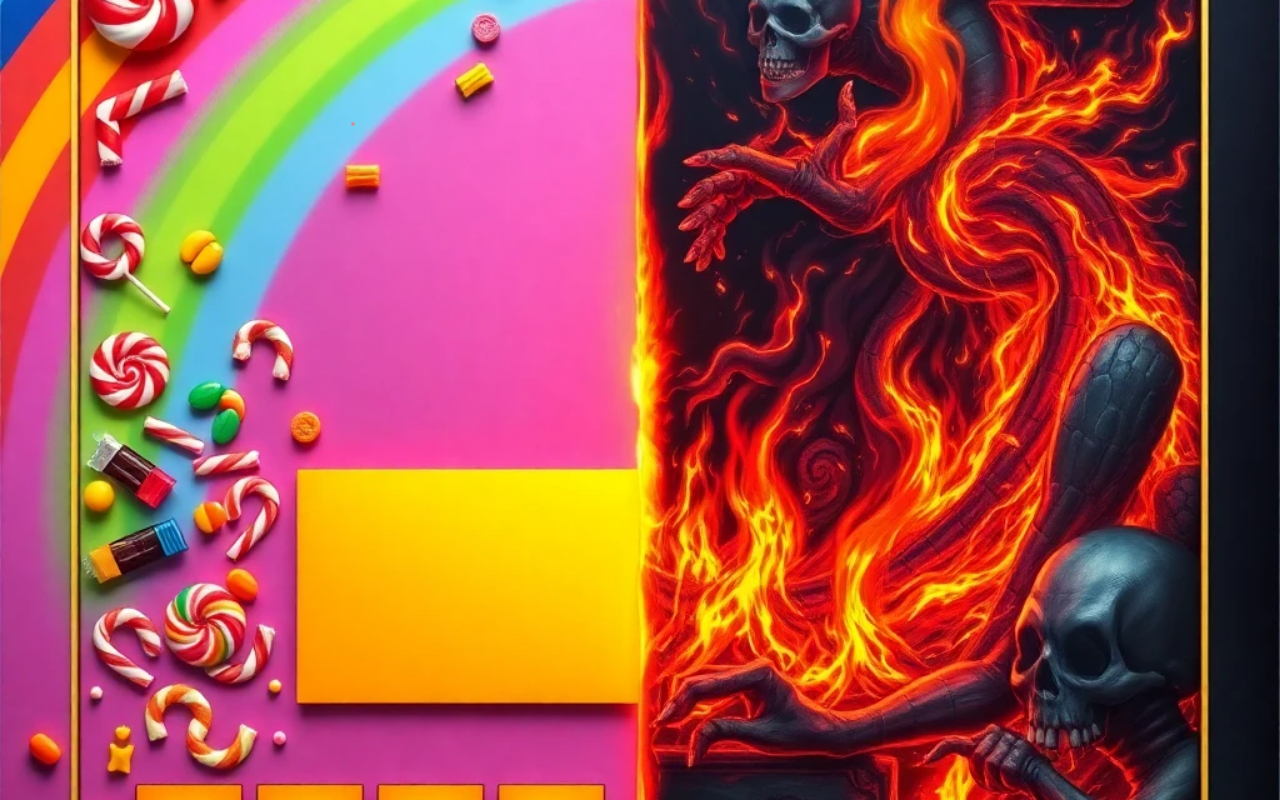
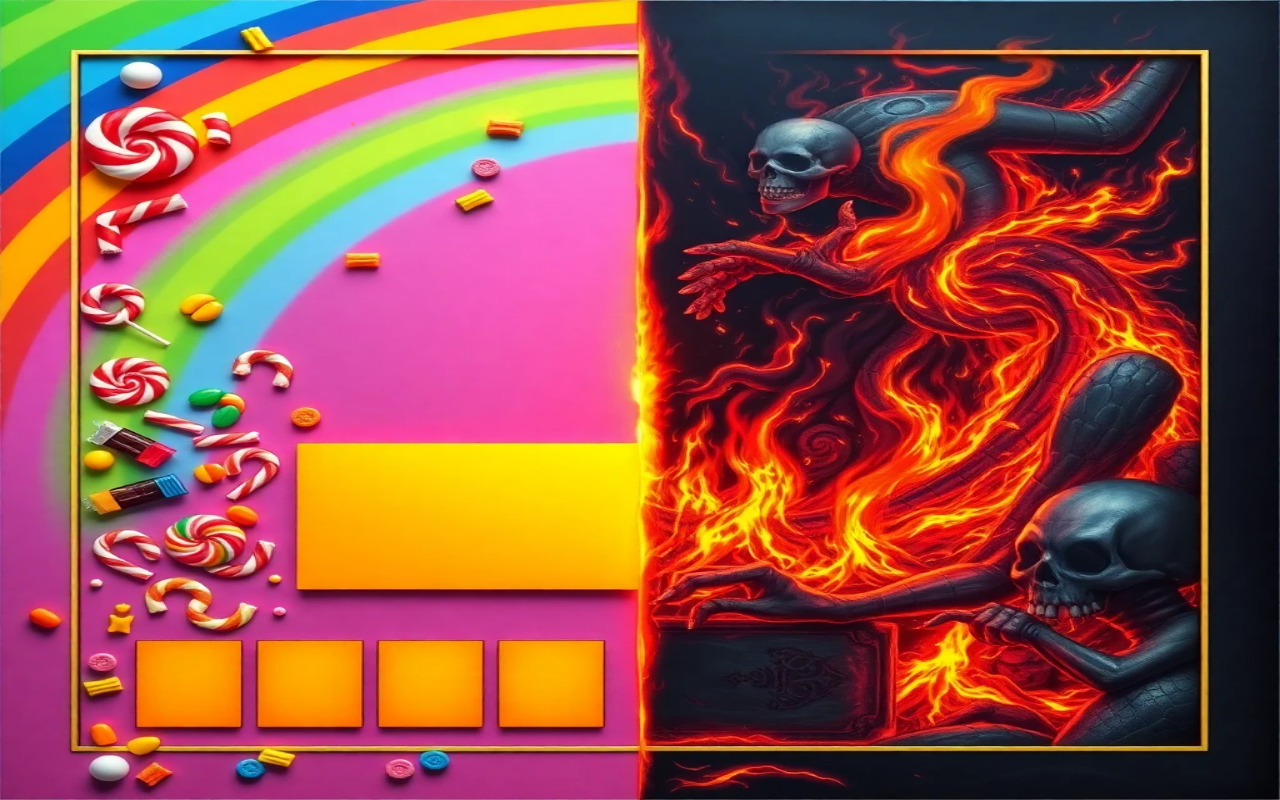
Before and after one commit to websimapi/websim-candy-vs-shadow-board-game, a plain HTML site: page index.html in a window 1280 px wide. Drawn offline with Linux system fonts and the light colour scheme.

Commit message:
v5: When stretching the image, right now the height is incorrect. It needs to fit to the exact height and width of the viewport width and height for the screen

```diff
--- a/index.html
+++ b/index.html
@@ -8,35 +8,31 @@
         body {
             margin: 0;
             padding: 0;
-            background: linear-gradient(135deg, #ff6b6b, #4ecdc4);
+            background: #000;
             font-family: 'Arial', sans-serif;
             display: flex;
             justify-content: center;
             align-items: center;
-            min-height: 100vh;
+            height: 100vh;
             overflow: hidden;
         }
 
         .game-container {
             width: 100vw;
             height: 100vh;
-            background: rgba(255, 255, 255, 0.1);
-            backdrop-filter: blur(10px);
-            border-radius: 0;
-            padding: 0;
-            box-shadow: none;
+            position: relative;
             display: flex;
-            flex-direction: column;
-            position: relative;
+            justify-content: center;
+            align-items: center;
         }
 
         .game-board {
-            width: 100%;
-            height: 100%;
-            border-radius: 0;
-            box-shadow: 0 10px 30px rgba(0, 0, 0, 0.3);
-            transition: transform 0.3s ease;
-            object-fit: cover;
+            width: 100vw;
+            height: 100vh;
+            object-fit: fill; /* Stretch to fill the viewport */
+            position: absolute;
+            top: 0;
+            left: 0;
         }
 
         /* Mobile landscape optimization */
```
